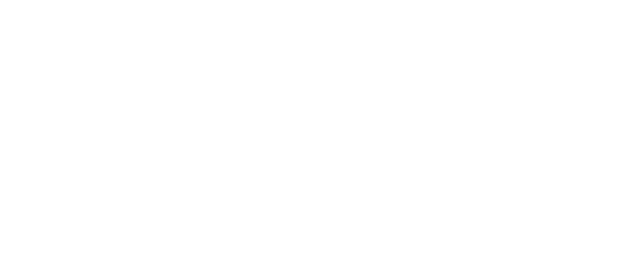
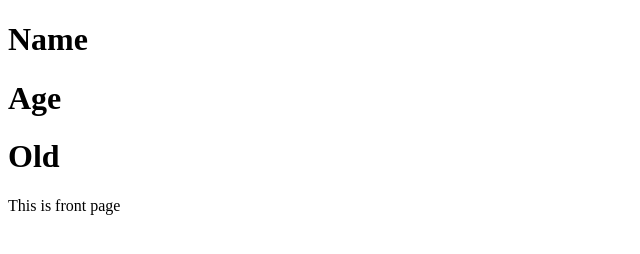
Before and after one commit to donBlak/testing-repo, a plain HTML site: page index.html in a window 1280 px wide. Shown: the whole page, without its empty margins (0-640 px from the left). Drawn offline with Linux system fonts and the light colour scheme.

Commit message:
added index html

```diff
--- a/index.html
+++ b/index.html
@@ -7,6 +7,9 @@
     <title>Testing</title>
 </head>
 <body>
-
+    <h1>Name</h1>
+    <h1>Age</h1>
+    <h1>Old</h1>
+    <p>This is front page</p>
 </body>
 </html>
```
